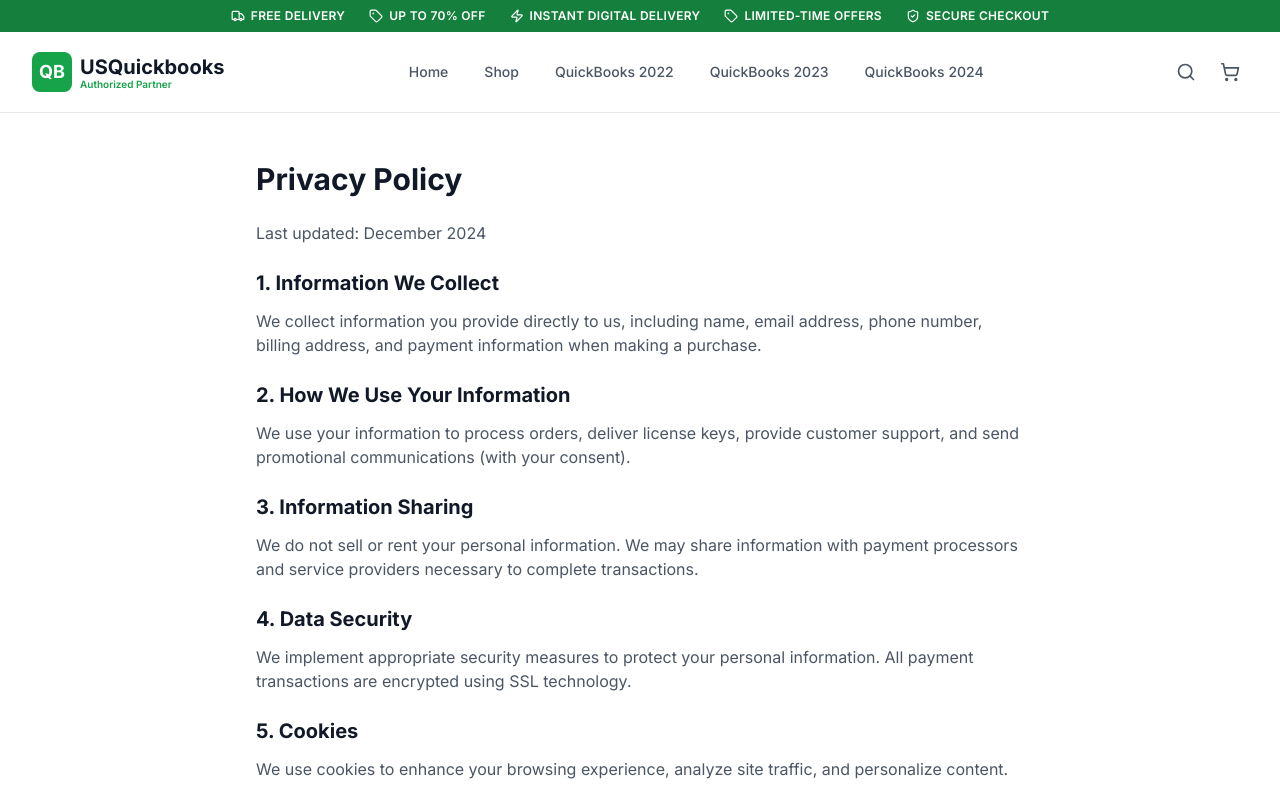
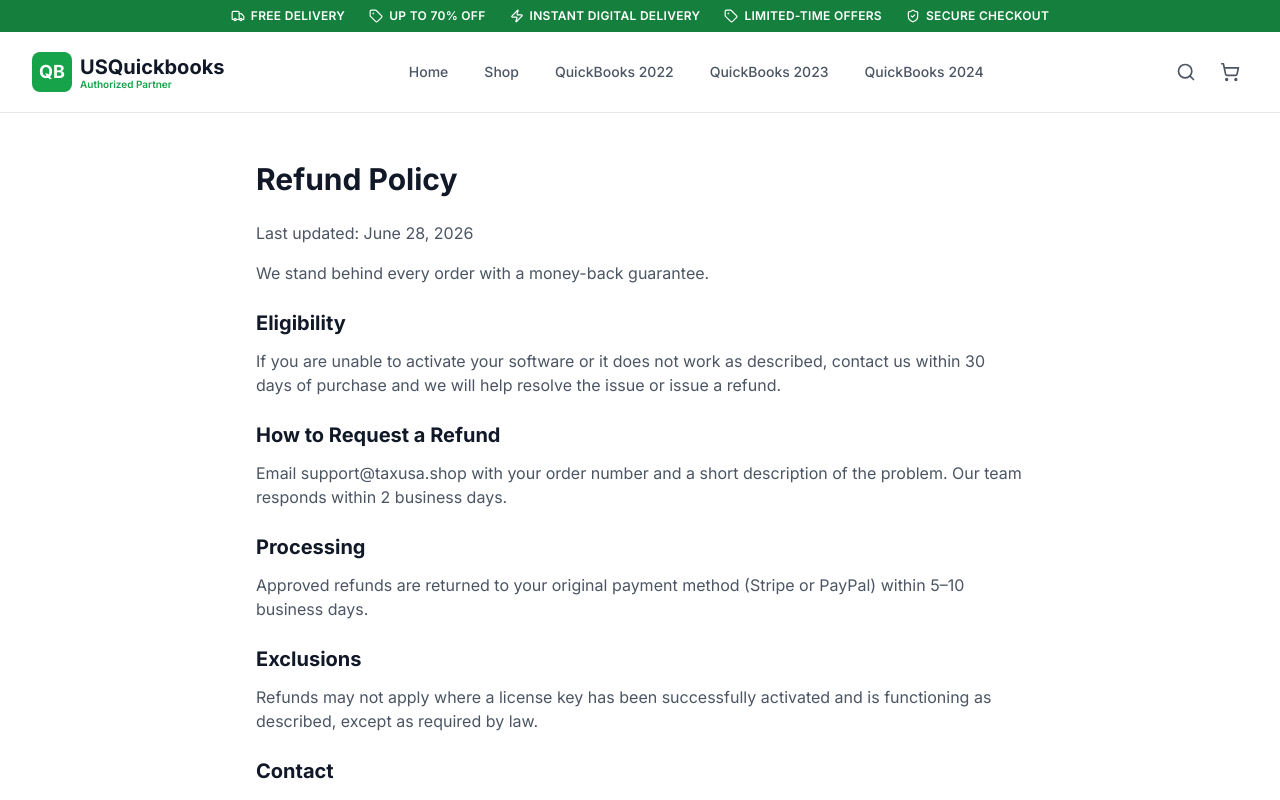
Before and after one commit to irmafiguero199/quiickbooks, a React (Vite) app in the folder quickbooks-shop/: page /privacy-policy in a window 1280 px wide. Shown: the top 800 px of the page. Built offline with nearby package versions, Linux system fonts and the light colour scheme.

Commit message:
Rename PrivacyPolicy to RefundPolicy and update content

```diff
--- a/quickbooks-shop/src/pages/PrivacyPolicy.jsx
+++ b/quickbooks-shop/src/pages/PrivacyPolicy.jsx
@@ -1,26 +1,31 @@
 import SEO from '../components/SEO'
 
-export default function PrivacyPolicy() {
+export default function RefundPolicy() {
   return (
     <>
-      <SEO title="Privacy Policy" description="USQuickbooks privacy policy." pathname="/privacy-policy" />
+      <SEO title="Refund Policy" description="TaxUSA refund policy." pathname="/refund-policy" />
       <div className="container-main py-12">
         <div className="max-w-3xl mx-auto">
-          <h1 className="text-3xl font-bold text-gray-900 mb-6">Privacy Policy</h1>
+          <h1 className="text-3xl font-bold text-gray-900 mb-6">Refund Policy</h1>
           <div className="prose prose-gray max-w-none text-gray-600">
-            <p className="mb-4">Last updated: December 2024</p>
-            <h2 className="text-xl font-bold text-gray-900 mt-6 mb-3">1. Information We Collect</h2>
-            <p className="mb-4">We collect information you provide directly to us, including name, email address, phone number, billing address, and payment information when making a purchase.</p>
-            <h2 className="text-xl font-bold text-gray-900 mt-6 mb-3">2. How We Use Your Information</h2>
-            <p className="mb-4">We use your information to process orders, deliver license keys, provide customer support, and send promotional communications (with your consent).</p>
-            <h2 className="text-xl font-bold text-gray-900 mt-6 mb-3">3. Information Sharing</h2>
-            <p className="mb-4">We do not sell or rent your personal information. We may share information with payment processors and service providers necessary to complete transactions.</p>
-            <h2 className="text-xl font-bold text-gray-900 mt-6 mb-3">4. Data Security</h2>
-            <p className="mb-4">We implement appropriate security measures to protect your personal information. All payment transactions are encrypted using SSL technology.</p>
-            <h2 className="text-xl font-bold text-gray-900 mt-6 mb-3">5. Cookies</h2>
-            <p className="mb-4">We use cookies to enhance your browsing experience, analyze site traffic, and personalize content.</p>
-            <h2 className="text-xl font-bold text-gray-900 mt-6 mb-3">6. Contact Us</h2>
-            <p>If you have questions about this privacy policy, please contact us at contact@usquickbooks.com.</p>
+            <p className="mb-4">Last updated: June 28, 2026</p>
+
+            <p className="mb-4">We stand behind every order with a money-back guarantee.</p>
+
+            <h2 className="text-xl font-bold text-gray-900 mt-6 mb-3">Eligibility</h2>
+            <p className="mb-4">If you are unable to activate your software or it does not work as described, contact us within 30 days of purchase and we will help resolve the issue or issue a refund.</p>
+
+            <h2 className="text-xl font-bold text-gray-900 mt-6 mb-3">How to Request a Refund</h2>
+            <p className="mb-4">Email support@taxusa.shop with your order number and a short description of the problem. Our team responds within 2 business days.</p>
+
+            <h2 className="text-xl font-bold text-gray-900 mt-6 mb-3">Processing</h2>
+            <p className="mb-4">Approved refunds are returned to your original payment method (Stripe or PayPal) within 5–10 business days.</p>
+
+            <h2 className="text-xl font-bold text-gray-900 mt-6 mb-3">Exclusions</h2>
+            <p className="mb-4">Refunds may not apply where a license key has been successfully activated and is functioning as described, except as required by law.</p>
+
+            <h2 className="text-xl font-bold text-gray-900 mt-6 mb-3">Contact</h2>
+            <p>Questions? Email support@taxusa.shop.</p>
           </div>
         </div>
       </div>
```
